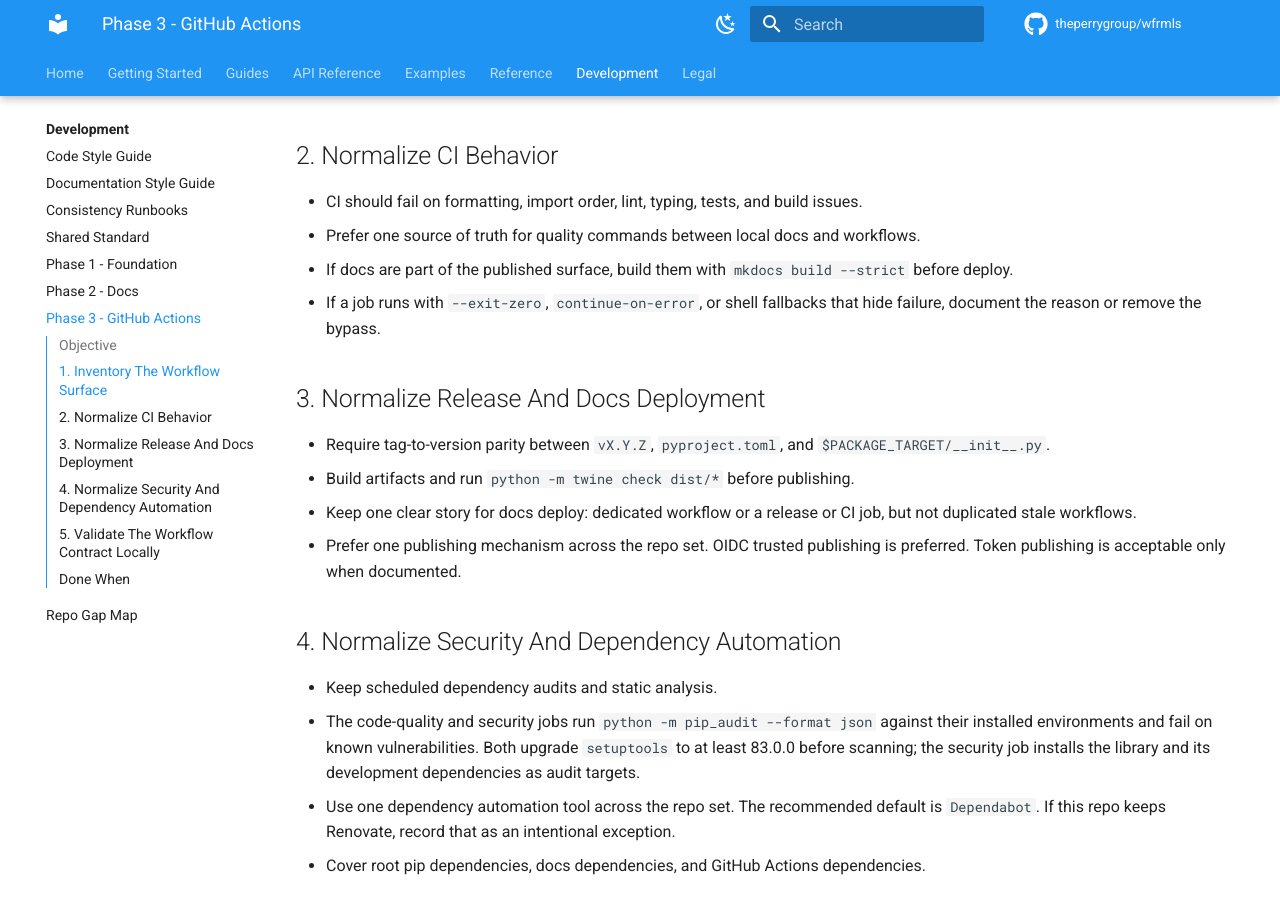
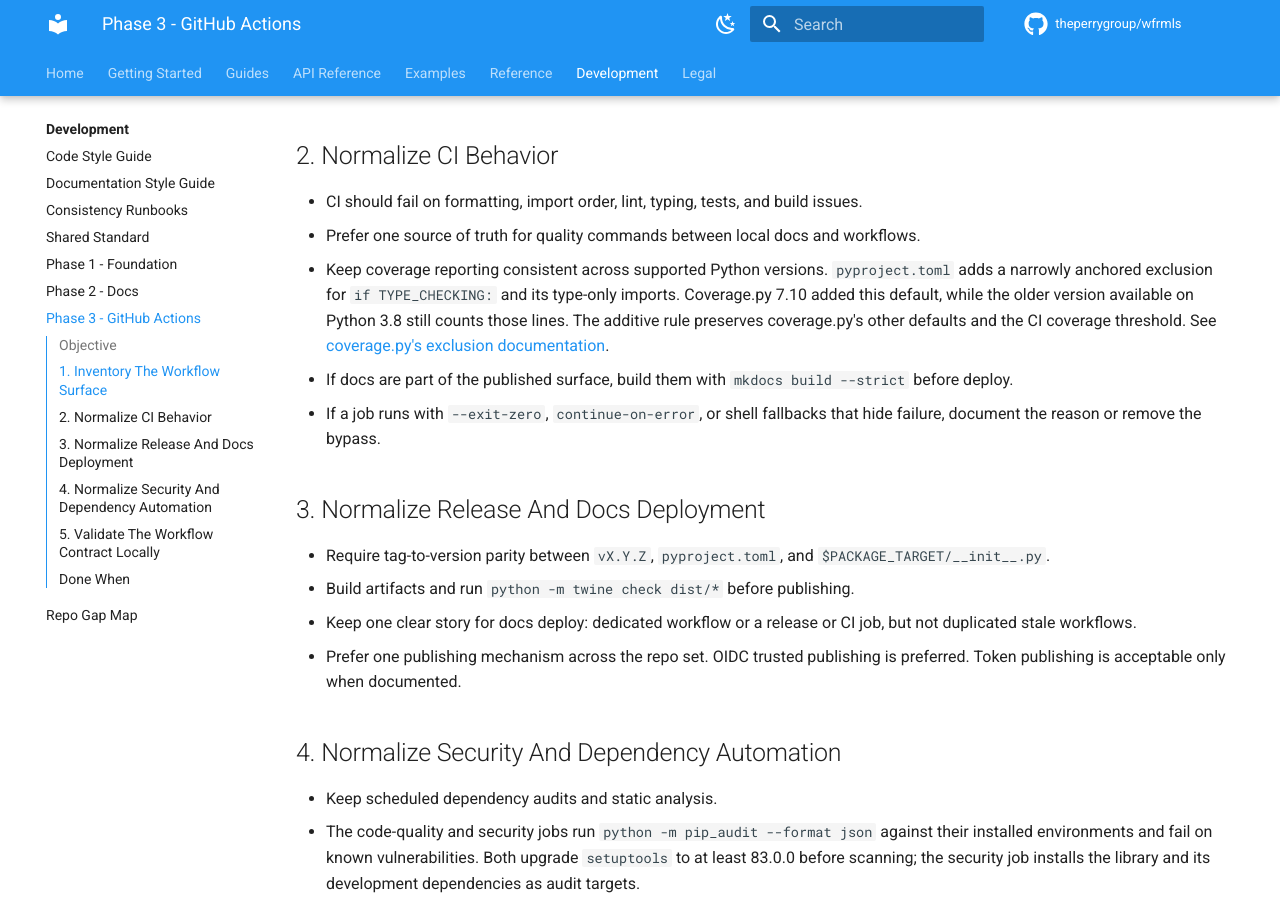
Before and after one commit to theperrygroup/wfrmls, an MkDocs documentation site: the page built from docs/development/consistency/phase-3-github-actions.md, in a window 1280 px wide and 900 px high, scrolled down 522 px. Built offline with MkDocs 1.6.1 and Material for MkDocs 9.7.7, drawn with Linux system fonts in a browser that asks for light colours; comment, search, counter and statistics services are not loaded; the version menu is left out.

Commit message:
ci: keep typing-only coverage exclusions consistent across Python versions

```diff
--- a/docs/development/consistency/phase-3-github-actions.md
+++ b/docs/development/consistency/phase-3-github-actions.md
@@ -25,6 +25,12 @@ workflow has a clear purpose.
   issues.
 - Prefer one source of truth for quality commands between local docs and
   workflows.
+- Keep coverage reporting consistent across supported Python versions.
+  `pyproject.toml` adds a narrowly anchored exclusion for `if TYPE_CHECKING:`
+  and its type-only imports. Coverage.py 7.10 added this default, while the
+  older version available on Python 3.8 still counts those lines. The additive
+  rule preserves coverage.py's other defaults and the CI coverage threshold.
+  See [coverage.py's exclusion documentation](https://coverage.readthedocs.io/en/latest/excluding.html).
 - If docs are part of the published surface, build them with
   `mkdocs build --strict` before deploy.
 - If a job runs with `--exit-zero`, `continue-on-error`, or shell fallbacks
--- a/pyproject.toml
+++ b/pyproject.toml
@@ -81,3 +81,9 @@ markers = [
     "integration: marks tests as integration tests that hit live APIs",
     "unit: marks tests as unit tests (mocked/isolated)",
 ]
+
+[tool.coverage.report]
+# Older coverage.py versions include type-only imports in the denominator.
+exclude_also = [
+    '^[ \t]*if TYPE_CHECKING:[ \t]*$',
+]
```
